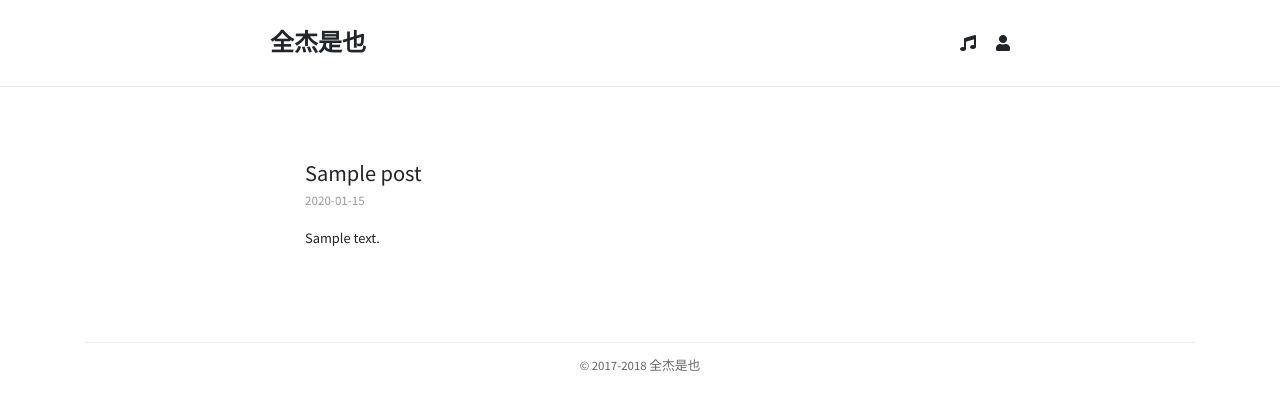
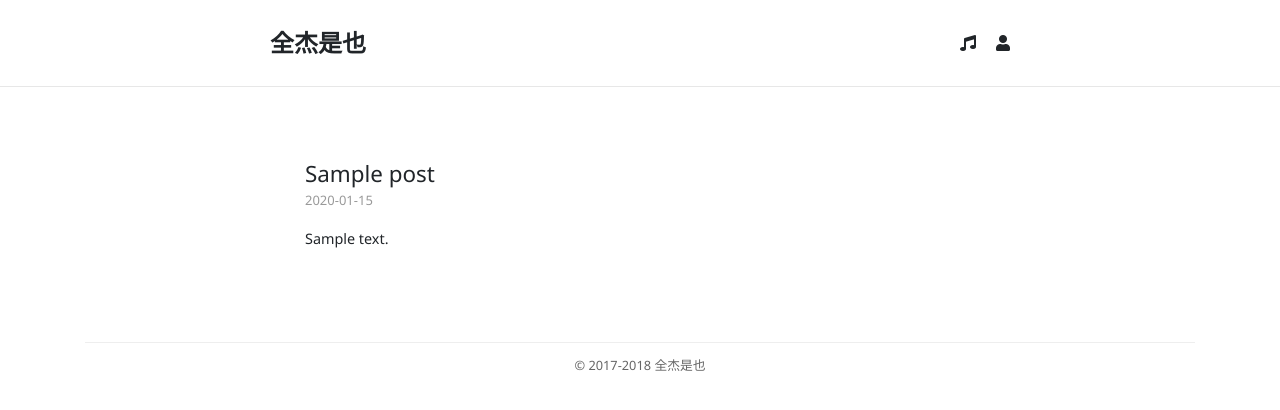
Before and after one commit to zacjact1568/life.zackzhang.net, a Django app: page / in a window 1280 px wide. Shown: the top 410 px of the page. Run offline with Django 3.2, Linux system fonts and the light colour scheme; tables that the repository leaves empty hold one stand-in row (values such as "Sample post"); some libraries are stand-ins or nearby versions.

Commit message:
无衬线西文字体换回 Noto Sans

```diff
--- a/about/static/about/css/index.css
+++ b/about/static/about/css/index.css
@@ -25,7 +25,7 @@
     border-bottom: 1px solid #ccc;
     border-left: none;
     text-align: center;
-    font-family: 'Source Serif Pro', 'Source Sans Pro', 'PingFang SC', 'Microsoft YaHei', sans-serif;
+    font-family: 'Source Serif Pro', 'Noto Sans', 'PingFang SC', 'Microsoft YaHei', sans-serif;
     font-size: 15px;
     font-weight: 500;
 }
--- a/common/static/common/css/base.css
+++ b/common/static/common/css/base.css
@@ -1,5 +1,5 @@
 * {
-    font-family: 'Source Sans Pro', 'PingFang SC', 'Microsoft YaHei', sans-serif;
+    font-family: 'Noto Sans', 'PingFang SC', 'Microsoft YaHei', sans-serif;
     outline: none;
 }
 
--- a/music/static/music/css/index.css
+++ b/music/static/music/css/index.css
@@ -10,7 +10,7 @@
 .song-of-this-year-box > *,
 .lyric,
 .rest-link {
-    font-family: 'Source Serif Pro', 'Source Sans Pro', 'PingFang SC', 'Microsoft YaHei', sans-serif;
+    font-family: 'Source Serif Pro', 'Noto Sans', 'PingFang SC', 'Microsoft YaHei', sans-serif;
 }
 
 .song-of-this-year {
--- a/music/static/music/css/listen_memo.css
+++ b/music/static/music/css/listen_memo.css
@@ -30,7 +30,7 @@
 .artist,
 .album,
 .year {
-    font-family: 'Source Serif Pro', 'Source Sans Pro', 'PingFang SC', 'Microsoft YaHei', sans-serif;
+    font-family: 'Source Serif Pro', 'Noto Sans', 'PingFang SC', 'Microsoft YaHei', sans-serif;
 }
 
 .title {
--- a/templates/common/base.html
+++ b/templates/common/base.html
@@ -11,7 +11,7 @@
 
     <link rel="stylesheet" href="https://stackpath.bootstrapcdn.com/bootstrap/4.1.1/css/bootstrap.min.css" integrity="sha384-WskhaSGFgHYWDcbwN70/dfYBj47jz9qbsMId/iRN3ewGhXQFZCSftd1LZCfmhktB" crossorigin="anonymous">
     <link rel="stylesheet" href="https://use.fontawesome.com/releases/v5.1.0/css/all.css" integrity="sha384-lKuwvrZot6UHsBSfcMvOkWwlCMgc0TaWr+30HWe3a4ltaBwTZhyTEggF5tJv8tbt" crossorigin="anonymous">
-    <link rel="stylesheet" href="https://fonts.googleapis.com/css?family=Source+Sans+Pro">
+    <link rel="stylesheet" href="https://fonts.googleapis.com/css?family=Noto+Sans">
     <link rel="stylesheet" href="{% static 'common/css/base.css' %}">
     {% block css %}{% endblock %}
 
```
